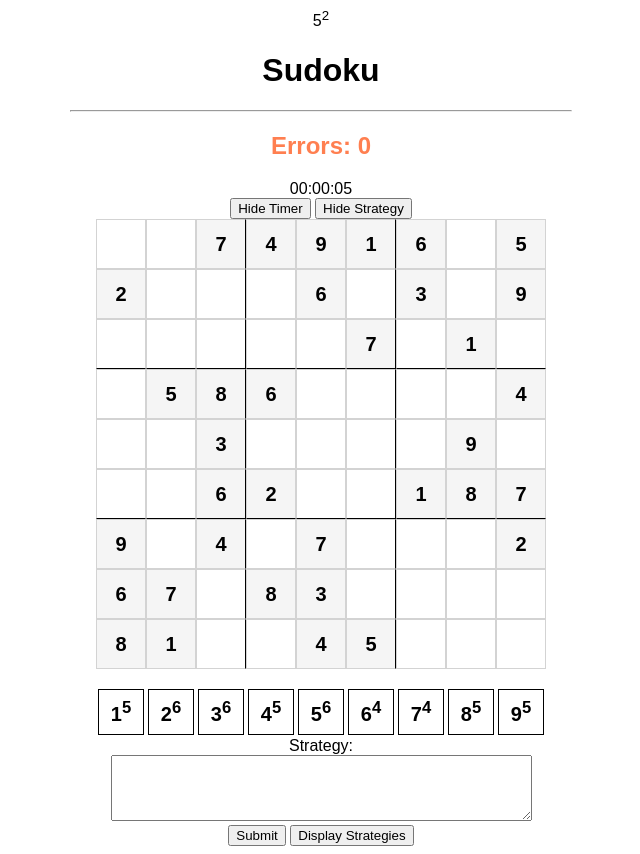
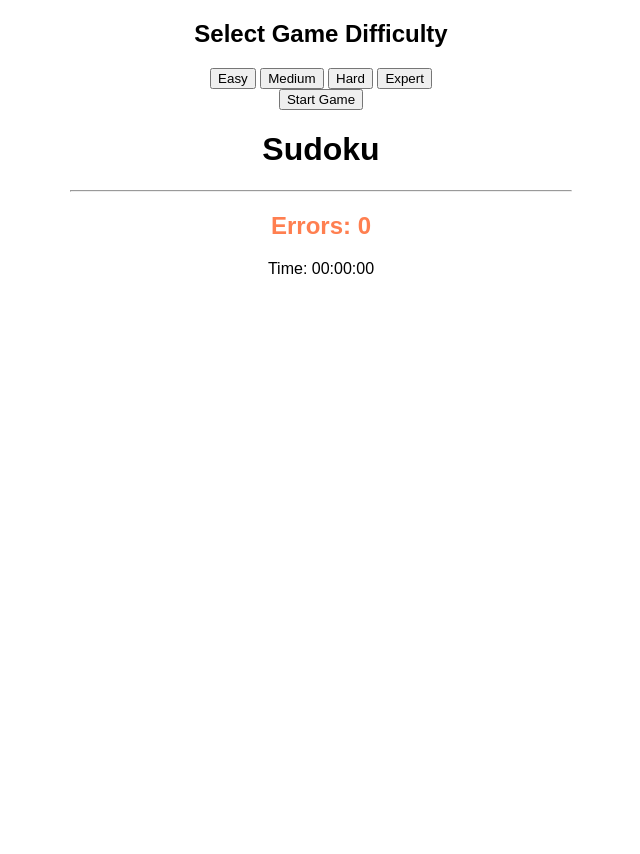
Before and after one commit to gato365/project-14-sudoku, a plain HTML site: page version4/index.html in a window 1280 px wide. Shown: the whole page, without its empty margins (319-959 px from the left). After the commit the page ends 800 px from the top, so only its background shows below. Drawn offline with Linux system fonts and the light colour scheme.

Commit message:
Created the capacity to have a start menu

```diff
--- a/version4/assets/js/app.js
+++ b/version4/assets/js/app.js
@@ -36,8 +36,19 @@ const solution = [
 
 
 window.onload = function () {
+    // Initially hide the game
+    hideGame();
+
+    // Add event listener to the start button
+    document.getElementById('startGame').addEventListener('click', function () {
+        // Hide menu and show game
+        document.getElementById('menu').style.display = 'none';
+
+
         startTimer();
         setGame();
+        showGame();
+
 
         // Reattach the highlighting event listeners to the new cells
         let cells = document.querySelectorAll('.cell');
@@ -45,6 +56,9 @@ window.onload = function () {
             cell.addEventListener('mouseenter', highlight);
             cell.addEventListener('mouseleave', removeHighlight);
         });
+    });
+
+    // For now, the difficulty buttons do nothing. Later, you can add event listeners to them.
 }
 
 function setGame() {
@@ -372,3 +386,19 @@ function generatePuzzle(solution, clues) {
 
     return puzzle;
 }
+
+
+
+////////////////////////////////////////
+// Generates menu functionality functions
+////////////////////////////////////////
+
+function hideGame() {
+    // Assuming your game container has an ID of 'board'
+    document.getElementById('game').style.display = 'none';
+}
+
+function showGame() {
+    // Assuming your game container has an ID of 'board'
+    document.getElementById('game').style.display = 'block';
+}
--- a/version4/index.html
+++ b/version4/index.html
@@ -11,7 +11,22 @@
 </head>
 
 <body>
-    5<sup>2</sup>
+
+    <!-- This is the Game's Menu -->
+    <div id="menu">
+        <h2>Select Game Difficulty</h2>
+        <button class="difficulty" data-level="easy">Easy</button>
+        <button class="difficulty" data-level="medium">Medium</button>
+        <button class="difficulty" data-level="hard">Hard</button>
+        <button class="difficulty" data-level="expert">Expert</button>
+        <br>
+        <button id="startGame">Start Game</button>
+    </div>
+
+
+
+
+
     <h1>Sudoku</h1>
     <hr>
     <!-- Errors and timer section -->
@@ -20,9 +35,10 @@
         <div id="timer">Time: 00:00:00</div>
     </div>
 
+    <div id="game">
         <!-- Hide/show buttons -->
         <div class="button-group">
-        <button class="button" id="hide-timer-button" >Hide Timer</button>
+            <button class="button" id="hide-timer-button">Hide Timer</button>
             <button class="button" id="hide-strategy-button">Hide Strategy</button>
         </div>
 
@@ -30,8 +46,7 @@
         <div id="board"></div>
         <br>
         <!-- Display Digits  -->
-    <div id="digits">
-    </div>
+        <div id="digits"></div>
         <div id="remaining-numbers"></div>
         <!-- Strategy form -->
         <form class="the-game" id="strategy-form">
@@ -40,6 +55,7 @@
             <input type="submit" value="Submit">
             <button id="display-strategies">Display Strategies</button>
         </form>
+    </div>
 
 
     <!-- Scripts -->
```
Also changed, not shown: README.md. Lines whose indentation alone changed are shown as unchanged.
